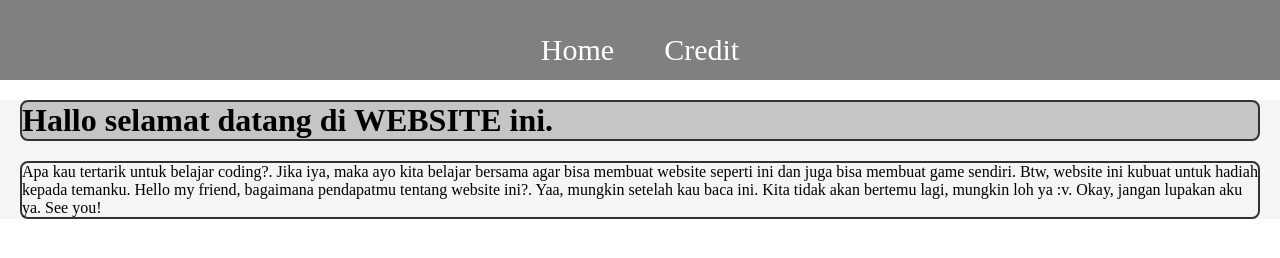
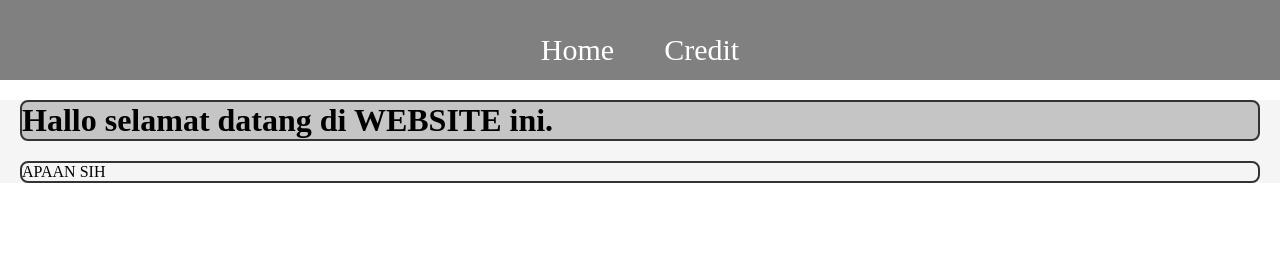
Before and after one commit to AryaD25/gradationmtsalhuda, a plain HTML site: page send.html in a window 1280 px wide. Drawn offline with Linux system fonts and the light colour scheme.

Commit message:
Update send.html

```diff
--- a/send.html
+++ b/send.html
@@ -22,9 +22,7 @@
         <!-- navbar end -->
          <div class="container-p">
             <h1 class="h1-p">Hallo selamat datang di WEBSITE ini.</h1>
-            <p class="paragraft">Apa kau tertarik untuk belajar coding?. Jika iya, maka ayo kita belajar bersama agar bisa membuat website seperti ini dan juga bisa membuat game sendiri.
-                Btw, website ini kubuat untuk hadiah kepada temanku. Hello my friend, bagaimana pendapatmu tentang website ini?. Yaa, mungkin setelah kau baca ini.
-                Kita tidak akan bertemu lagi, mungkin loh ya :v. Okay, jangan lupakan aku ya. See you!
+            <p class="paragraft">APAAN SIH
             </p>
          </div>
     </div>
```
